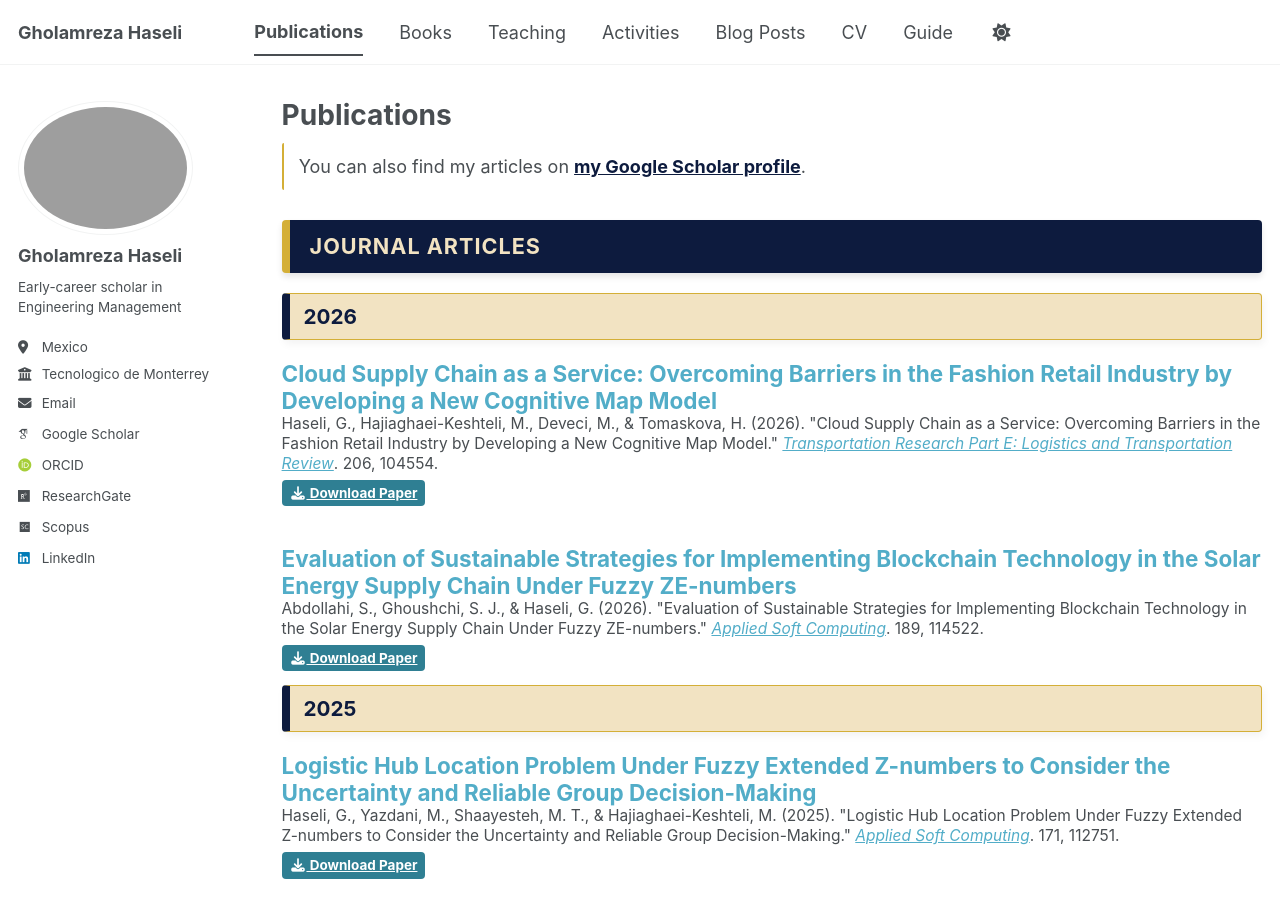
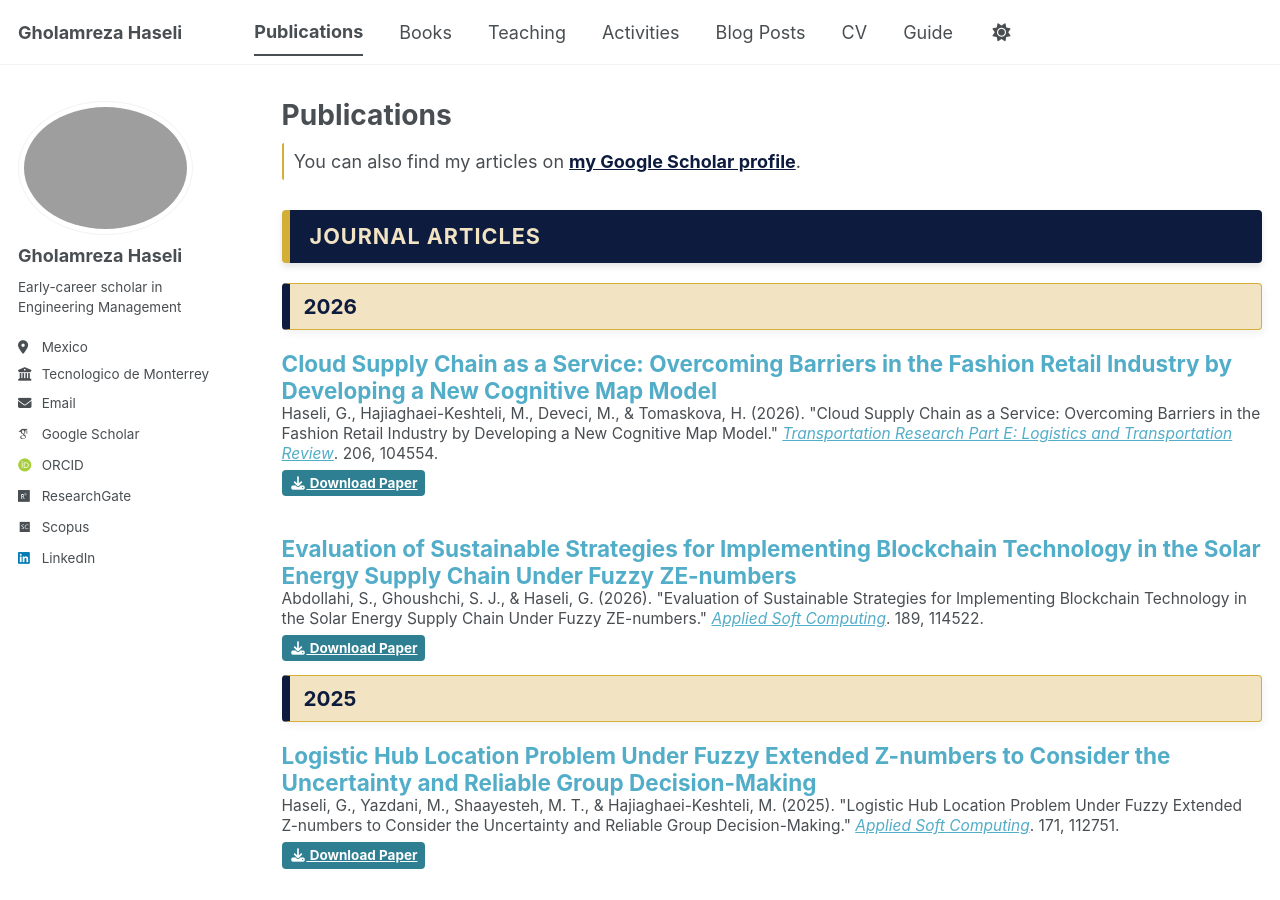
Before and after one commit to Gholamreza-Haseli/Gholamreza-Haseli.github.io, a Jekyll site: the page built from _pages/publications.html, in a window 1280 px wide and 900 px high. Built offline with Jekyll 4.4.1, drawn with Linux system fonts in a browser that asks for light colours; some web fonts are replaced; a script bundle is joined from its source files by our own code; library files that are not in the unit come from our copies.

Commit message:
Update publications.html

```diff
--- a/_pages/publications.html
+++ b/_pages/publications.html
@@ -6,7 +6,7 @@ author_profile: true
 ---
 
 {% if site.author.googlescholar %}
-  <div class="wordwrap" style="margin-bottom: 0px; padding: 10px; border-radius: 2px; border-left: 2px solid #d4af37;">
+  <div class="wordwrap" style="margin-bottom: 0px; padding: 5px; border-radius: 2px; border-left: 2px solid #d4af37;">
     You can also find my articles on <a href="{{site.author.googlescholar}}" target="_blank" style="font-weight: bold; color: #0d1b3e;">my Google Scholar profile</a>.
   </div>
 {% endif %}
```
